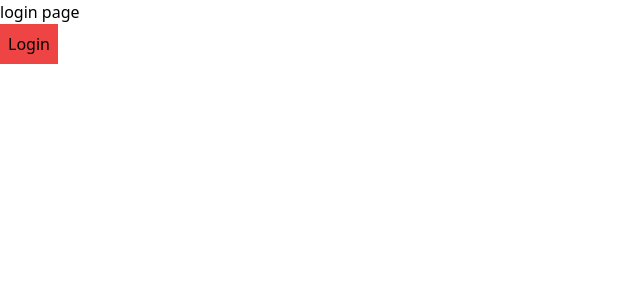
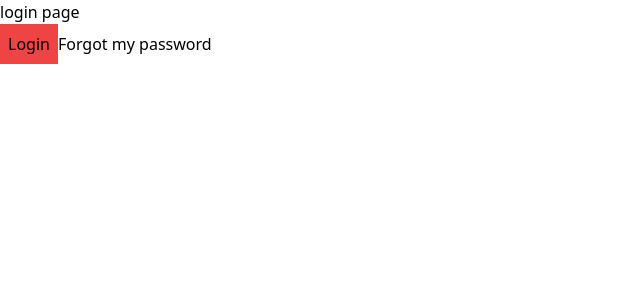
Before and after one commit to LombaxTech/TestCollab, a Next.js app: page /login in a window 1280 px wide. Shown: the top 300 px of the page, without its empty margins (0-640 px from the left). Built offline with nearby package versions, Linux system fonts and the light colour scheme.

Commit message:
add a forgot password link

```diff
--- a/pages/login.tsx
+++ b/pages/login.tsx
@@ -3,6 +3,7 @@ const Login = () => {
     <div className="">
       <h1>login page</h1>
       <button className="bg-red-500 p-2">Login</button>
+      <a href="">Forgot my password</a>
     </div>
   );
 };
```
